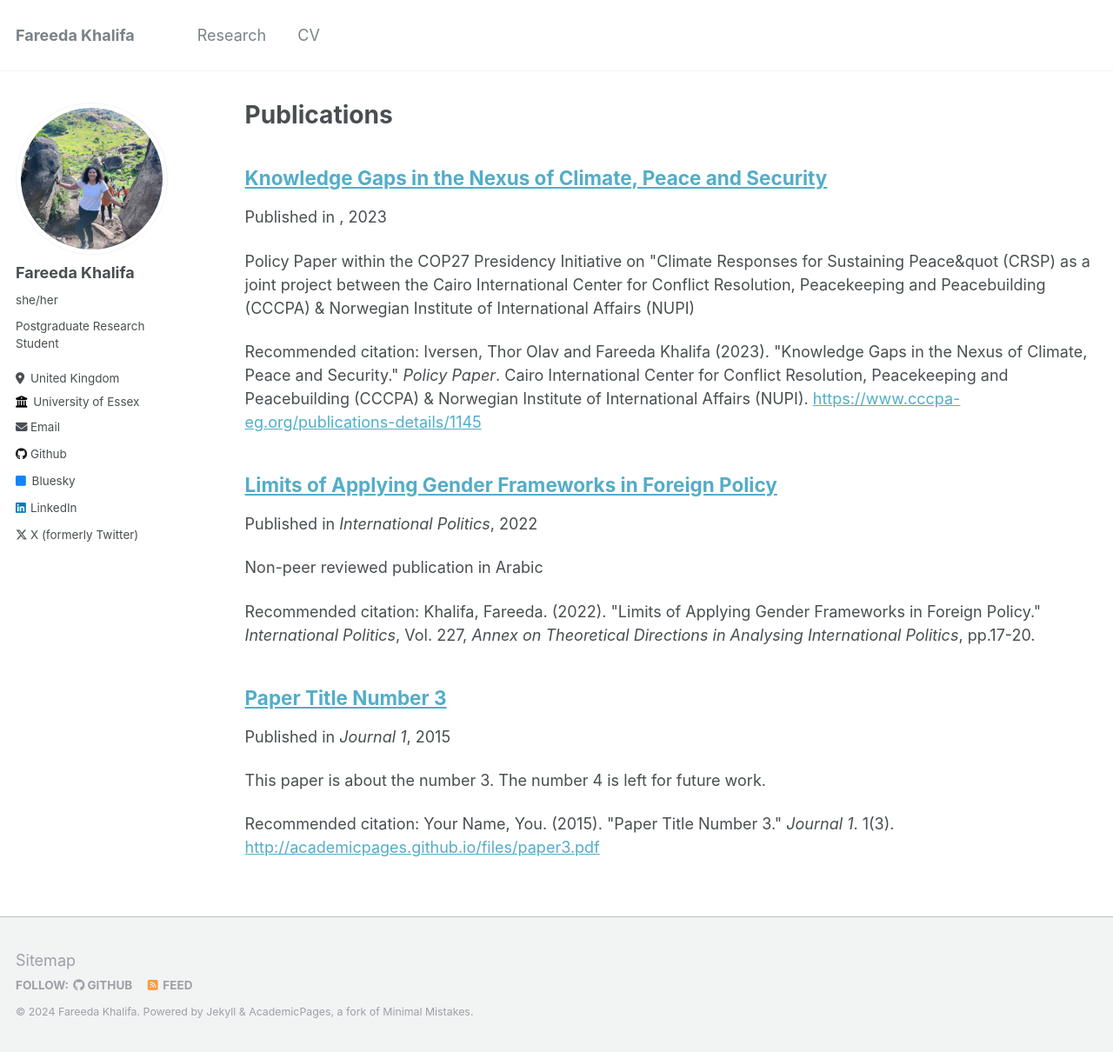
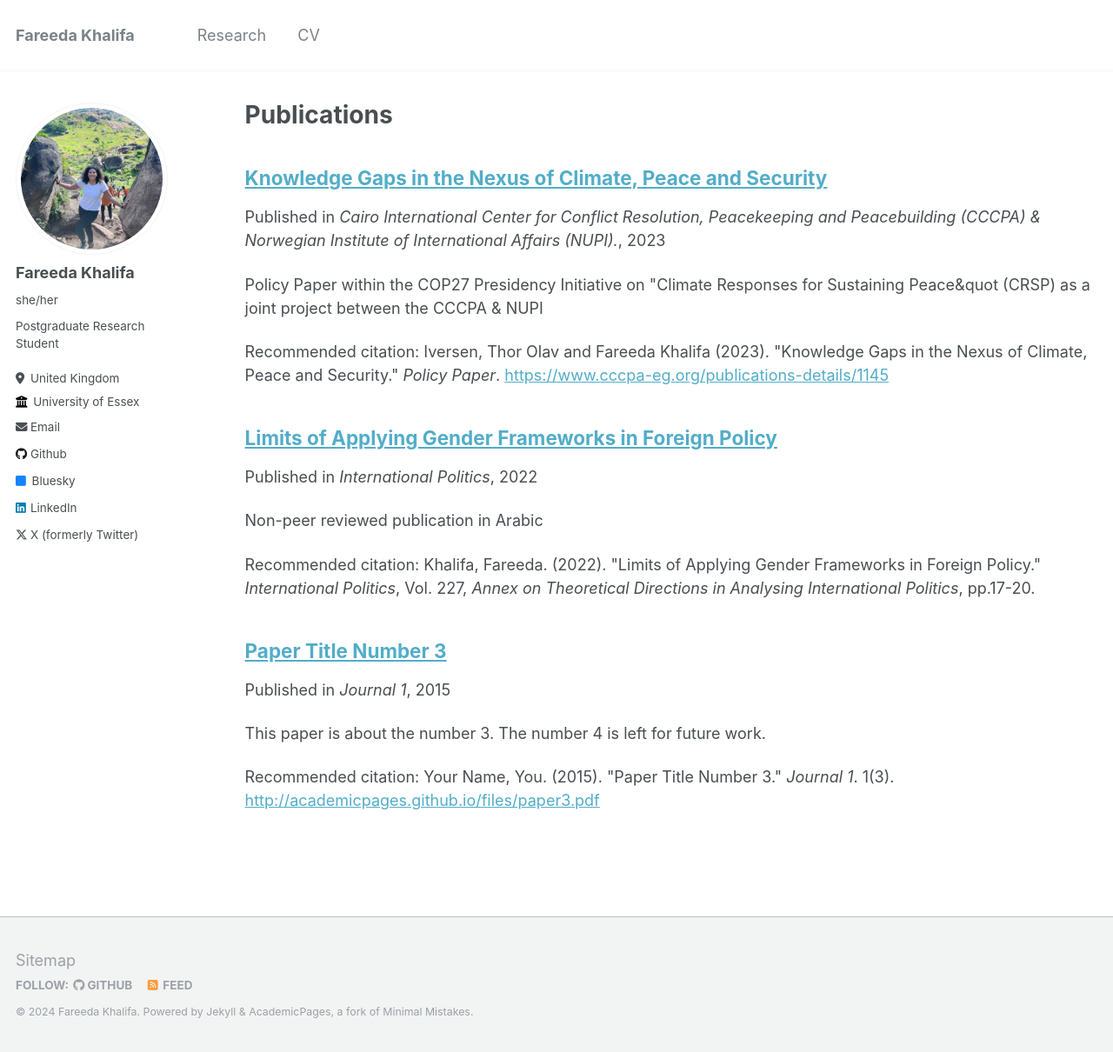
Before and after one commit to fareedakhalifa/fareedakhalifa, a Jekyll site: the page built from _pages/publications.md, in a window 1280 px wide and 1210 px high. Shown: the whole window at 87% size. Built offline with Jekyll 4.4.1, drawn with Linux system fonts in a browser that asks for light colours.

Commit message:
Update 2010-10-01-paper-title-number-2.md

```diff
--- a/_publications/2010-10-01-paper-title-number-2.md
+++ b/_publications/2010-10-01-paper-title-number-2.md
@@ -2,10 +2,11 @@
 title: "Knowledge Gaps in the Nexus of Climate, Peace and Security"
 collection: publications
 permalink: /publication/2010-10-01-paper-title-number-2
-excerpt: 'Policy Paper within the COP27 Presidency Initiative on &quot;Climate Responses for Sustaining Peace&quot (CRSP) as a joint project between the Cairo International Center for Conflict Resolution, Peacekeeping and Peacebuilding (CCCPA) & Norwegian Institute of International Affairs (NUPI)'
+excerpt: 'Policy Paper within the COP27 Presidency Initiative on &quot;Climate Responses for Sustaining Peace&quot (CRSP) as a joint project between the CCCPA & NUPI'
 date: 2023-12-01
+venue: Cairo International Center for Conflict Resolution, Peacekeeping and Peacebuilding (CCCPA) & Norwegian Institute of International Affairs (NUPI).
 paperurl: 'https://www.cccpa-eg.org/publications-details/1145'
-citation: 'Iversen, Thor Olav and Fareeda Khalifa (2023). &quot;Knowledge Gaps in the Nexus of Climate, Peace and Security.&quot; <i>Policy Paper</i>. Cairo International Center for Conflict Resolution, Peacekeeping and Peacebuilding (CCCPA) & Norwegian Institute of International Affairs (NUPI).'
+citation: 'Iversen, Thor Olav and Fareeda Khalifa (2023). &quot;Knowledge Gaps in the Nexus of Climate, Peace and Security.&quot; <i>Policy Paper</i>.'
 ---
 
 There is a growing body of research on the relationship between climate change and peace and security. Research shows that the effects of climate change can exacerbate existing vulnerabilities, such as food and water security, and in combination with other factors can also increase the risk of violent conflict. It is increasingly recognized that actions taken to prevent and manage conflict can be coordinated and integrated with actions to mitigate and adapt to climate change. Such cross-disciplinary cooperation can generate outcomes that are beneficial for both a sustainable peace and environment. The COP27 Presidency initiative titled “Climate Responses for Sustaining Peace” (CRSP), has taken a leading role in this movement by spearheading a discursive pivot from a climate security nexus towards a climate and peacebuilding nexus, with multifaceted and holistic approaches.
```
